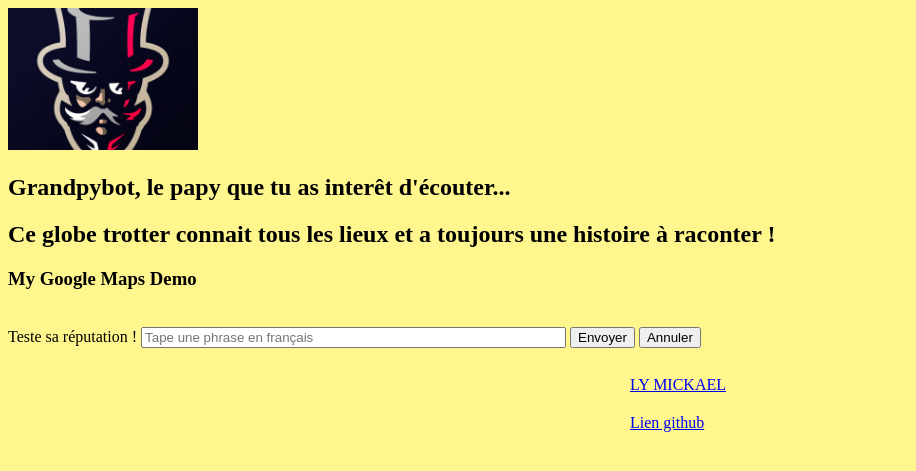
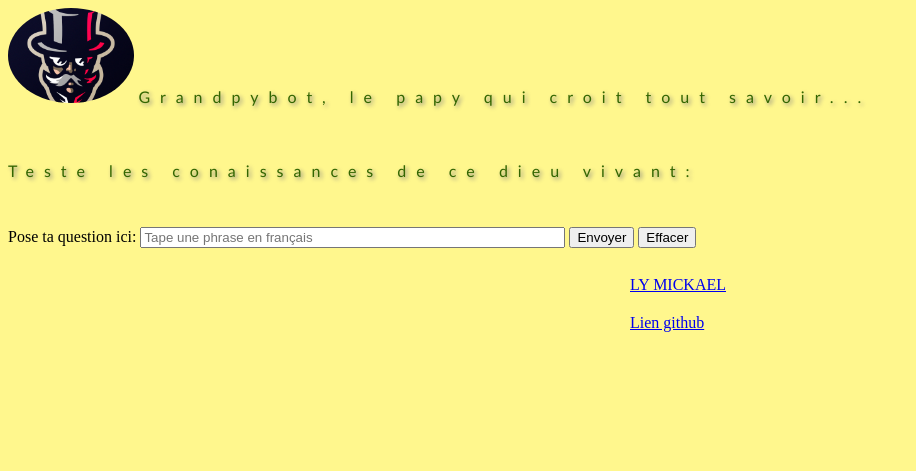
Before and after one commit to Goro-Majima/p7-Cr-ez-GrandPy-Bot-le-papy-robot, a Flask app: page / in a window 1280 px wide. Shown: the top 471 px of the page, without its empty margins (0-916 px from the left). Run offline with Flask 2, Linux system fonts and the light colour scheme; some libraries are stand-ins or nearby versions.

Commit message:
added map and chat section

```diff
--- a/webapp/static/css/style.css
+++ b/webapp/static/css/style.css
@@ -1,5 +1,18 @@
 body{
     background-color: rgb(255, 247, 141)
+}
+
+h1,h2
+{
+    display: inline-block;
+    font-family: 'Trebuchet MS', Arial, sans-serif;
+    letter-spacing: 10px;
+    font-size: 1em;
+    font-weight: normal;
+    line-height:  50px;
+    color: #336600;
+	text-align: center;
+	text-shadow: 2px 2px 4px grey;
 }
 
 /* Set the size of the div element that contains the map */
@@ -9,13 +22,26 @@ body{
   display: none;
  }
 
-#logo{
-    width: 15%;
+#logo
+{
+    display: inline-block;
+    margin-bottom: 0px;
+    margin-left: 0px;
+    width: 10%;
     height: auto;
+    border-radius: 50%;
 }
 
 #loader{
-  color: green;
+  display: inline-block;
+  font-family: 'Trebuchet MS', Arial, sans-serif;
+  letter-spacing: 10px;
+  font-size: 1em;
+  font-weight: normal;
+  line-height:  50px;
+  color: #336600;
+	text-align: center;
+	text-shadow: 2px 2px 4px grey;
   display: none;
 }
 
--- a/webapp/static/js/home.js
+++ b/webapp/static/js/home.js
@@ -1,36 +1,41 @@
 // Initialize and add the map
 function initMap() {
-    // The location of Uluru
-    var uluru = {lat: -25.344, lng: 131.036};
-    // The map, centered at Uluru
+    // The location from the question
+    var location = {lat: -25.344, lng: 131.036};
+    // The map, centered at location
     var map = new google.maps.Map(
-        document.getElementById('map'), {zoom: 4, center: uluru});
-    // The marker, positioned at Uluru
-    var marker = new google.maps.Marker({position: uluru, map: map});
+        document.getElementById('map'), {zoom: 4, center: location});
+    // The marker, positioned at location
+    var marker = new google.maps.Marker({position: location, map: map});
   }
 
 function afficher(response) {
-    console.log(JSON.stringify(response));
+    console.log(response);
 }
-
-// ajaxGet("http://127.0.0.1:5000", afficher);
 
 form.addEventListener('submit', function(e){
     //remove for the view display
     e.preventDefault();
     var loader = document.getElementById( "loader" )
     var inputext = document.getElementById('inputext').value;
-    var newchat = document.getElementById('chat');
+    var questionSection = document.getElementById('question');
+    var addressSection = document.getElementById('address');
+    var storySection = document.getElementById('story');
     var gmap = document.getElementById('map');
-    if(inputext === '') {
-        newchat.textContent = 'PAS DE QUESTION RENSEIGNEE';
+    if(inputext !== '') {
+        loader.style.display = "block";
+        setTimeout(function() {loader.style.display = "none"}, 3000);
+        setTimeout(function() {questionSection.style.display= 'block'}, 3000);
+        setTimeout(function() {questionSection.textContent = inputext}, 3000);
+        setTimeout(function() {addressSection.style.display= 'block'}, 3000);
+        setTimeout(function() {addressSection.textContent = 'adress section'}, 3000);
+        setTimeout(function() {storySection.style.display= 'block'}, 3000);
+        setTimeout(function() {storySection.textContent = 'story section'}, 3000);
+        setTimeout(function() {gmap.style.display = 'block'}, 3000);
+
+        // ajaxGet("http://127.0.0.1:5000/_api", afficher);
     }
     else {
-        loader.style.display = "block";
-        setTimeout( function() {loader.style.display = "none"}, 3000);
-        setTimeout(function() {newchat.textContent = inputext},3000);
-        setTimeout(function() {gmap.style.display = 'block'}, 3000);
+        chatsection.textContent = 'PAS DE QUESTION RENSEIGNEE';
     }
-    // ajaxGet("http://127.0.0.1:5000/_api", afficher)
-
 })
--- a/webapp/templates/home.html
+++ b/webapp/templates/home.html
@@ -6,18 +6,36 @@
   <meta name="viewport" content="width=device-width, initial-scale=1">
   <link rel="stylesheet" href="https://cdnjs.cloudflare.com/ajax/libs/font-awesome/4.7.0/css/font-awesome.min.css">
   <link rel="stylesheet" type="text/css" href="{{ url_for('static', filename='css/style.css') }}" media="all">
+  <link rel="icon" type="image/ico" href="{{ url_for('static', filename='images/old-man.jpg') }}" />
   <title>Grandpybot, le papy que t'as interêt d'écouter... </title>
 </head>
 <body>
-  <img src="{{ url_for('static', filename='images/old-man.jpg') }}" id='logo'/>
-  <h2>Grandpybot, le papy que tu as interêt d'écouter...</h2>
-  <h2>Ce globe trotter connait tous les lieux et a toujours une histoire à raconter ! </h2>
-  <!--The div element for the chat -->
-  <div id="chat">
-  </div>
-  <h3>My Google Maps Demo</h3>
-<!--The div element for the map -->
-  <div id="map"></div>
+  <header>
+      <img src="{{ url_for('static', filename='images/old-man.jpg') }}" id='logo'/>
+      <h1>Grandpybot, le papy qui croit tout savoir...</h1>
+
+  </header>
+
+  <section id='chat'>
+      <h2>Teste les conaissances de ce dieu vivant: </h2>
+      <!--The div element for the chat -->
+      <div id="question"></div>
+      <div id="address">
+          <img src="{{ url_for('static', filename='images/old-man.jpg') }}" alt="Avatar" class="right"/>
+          <p></p>
+      </div>
+
+      <!--The div element for the map -->
+      <div id="map">
+      </div>
+      <br>
+
+      <div id="story">
+        <img src="{{ url_for('static', filename='images/old-man.jpg') }}" alt="Avatar" class="right"/>
+        <p></p>
+      </div>
+  </section>
+
   <br>
   <!--Loading image is displayed only when user submit a question-->
   <div class="fa-3x" id="loader">
@@ -27,10 +45,10 @@
 
   <form id='form' action= "http://127.0.0.1:5000/_api" method='POST'>
   <!-- <form id='form'> -->
-    <label for="input">Teste sa réputation !</label>
+    <label for="input">Pose ta question ici: </label>
     <input id="inputext" type="text" name='usertext' size="50" placeholder="Tape une phrase en français"/>
     <input type="submit" value="Envoyer">
-    <input id='reset' type="reset" value="Annuler">
+    <input id='reset' type="reset" value="Effacer">
   </form>
   <br>
 
```
Also changed, not shown: other parts of webapp/static/css/style.css (+43 -0 lines).
